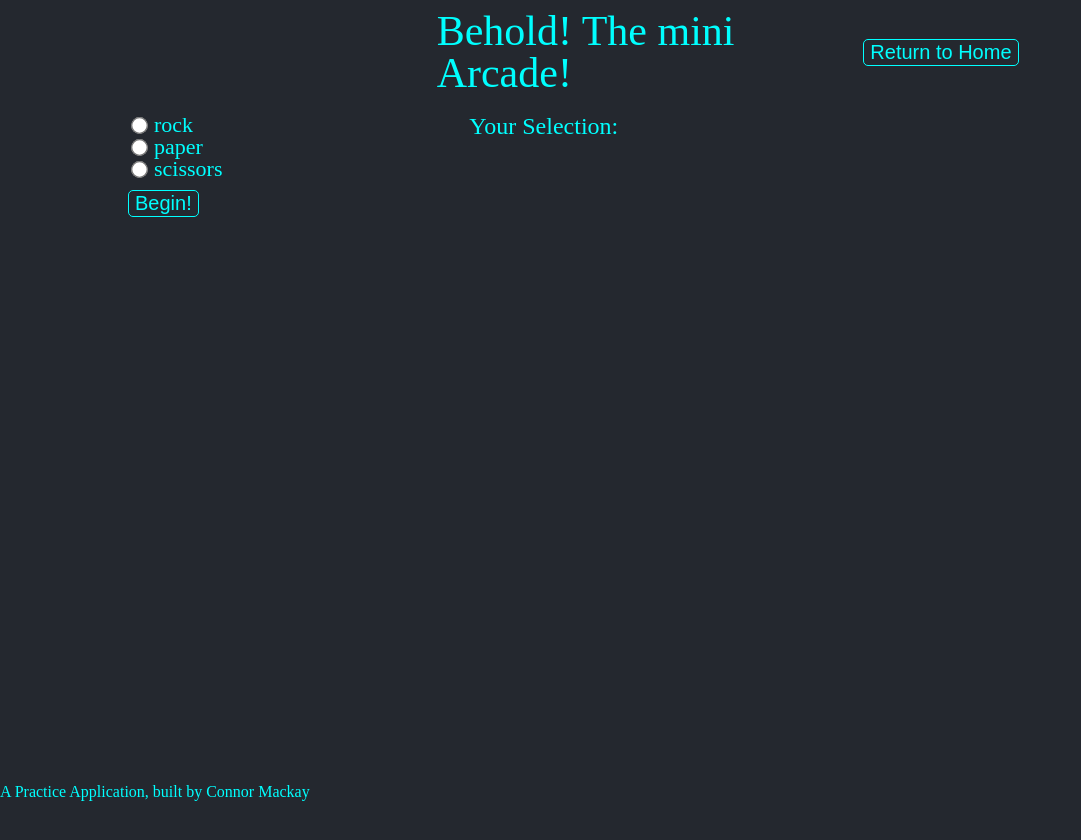
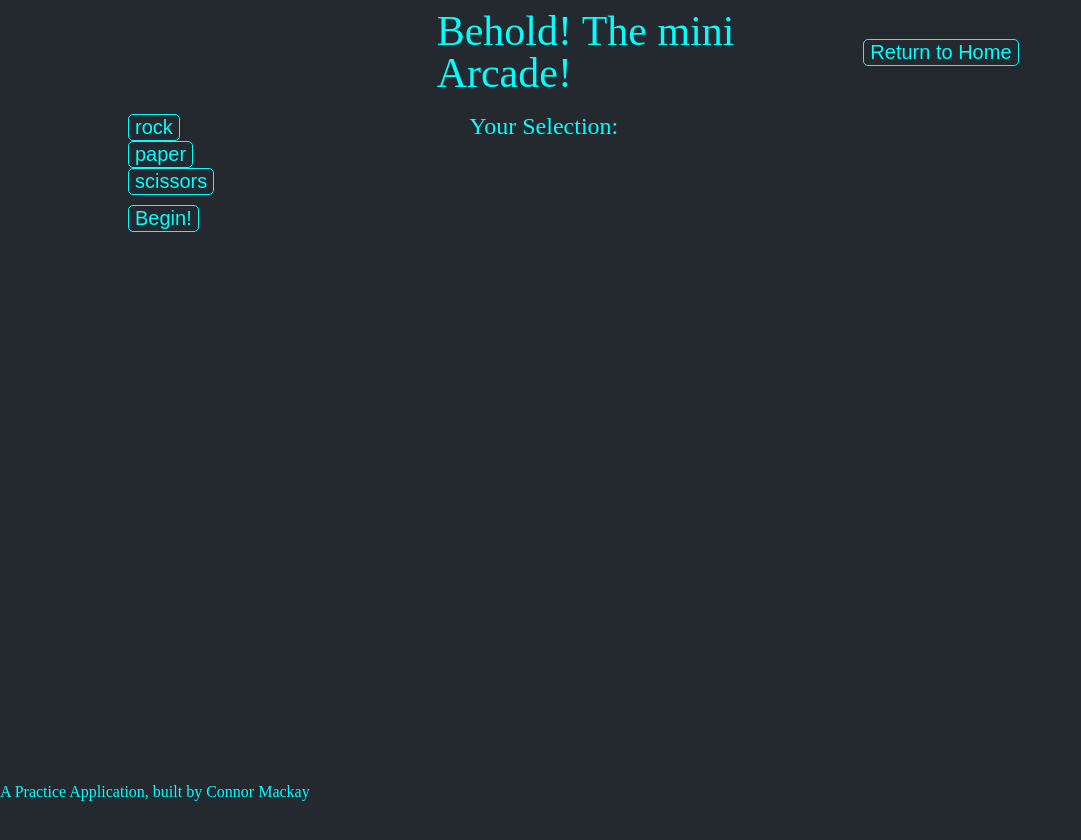
Before and after one commit to CD-Mackay/mini-arcade, a React app: page /rockpaperscissors in a window 1280 px wide. Shown: the top 840 px of the page, without its empty margins (0-1081 px from the left). Built offline with nearby package versions, Linux system fonts and the light colour scheme.

Commit message:
refactor rockpaper input to use custom buttons

```diff
--- a/client/src/components/games/rockPaperScissors/atoms/ThrowSelect/StyledThrowSelect.js
+++ b/client/src/components/games/rockPaperScissors/atoms/ThrowSelect/StyledThrowSelect.js
@@ -2,17 +2,6 @@ import styled from 'styled-components';
 
 const StyledThrowSelect = styled.div`
 margin-bottom: 10px;
-div {
-  div {
-    input {
-      transform: scale(1.3);
-    }
-    label {
-      font-size: 22px;
-      margin-left: 5px;
-    }
-  }
-}
 `
 
 export default StyledThrowSelect;
--- a/client/src/components/games/rockPaperScissors/atoms/ThrowSelect/ThrowSelect.js
+++ b/client/src/components/games/rockPaperScissors/atoms/ThrowSelect/ThrowSelect.js
@@ -1,6 +1,8 @@
 import React, { useState } from 'react';
 
 import StyledThrowSelect from './StyledThrowSelect';
+
+import Button from '../../../../atoms/Button/Button';
 
 const ThrowSelect = ({input, setInput}) => {
 
@@ -8,35 +10,9 @@ const ThrowSelect = ({input, setInput}) => {
 
   return (
     <StyledThrowSelect>
-      <div >
-        <div>
-          <input
-          type="radio"
-          name="throw-select"
-          value="rock"
-          onChange={(event) => setInput(event.target.value)}
-          />
-          <label htmlFor="rock">rock</label>
-        </div>
-        <div>
-        <input
-        type="radio"
-        name="throw-select"
-        value="paper"
-        onChange={(event) => setInput(event.target.value)}
-        />
-        <label htmlFor="paper">paper</label>
-        </div>
-        <div>
-        <input
-        type="radio"
-        name="throw-select"
-        value="scissors"
-        onChange={(event) => setInput(event.target.value)}
-         />
-        <label htmlFor="scissors">scissors</label>
-        </div>
-      </div>
+        <Button message="rock" onClick={(event) => setInput(event.target.innerHTML)} />
+        <Button message="paper" onClick={(event) => setInput(event.target.innerHTML)} />
+        <Button message="scissors" onClick={(event) => setInput(event.target.innerHTML)} />
     </StyledThrowSelect>
   )
 };
```
